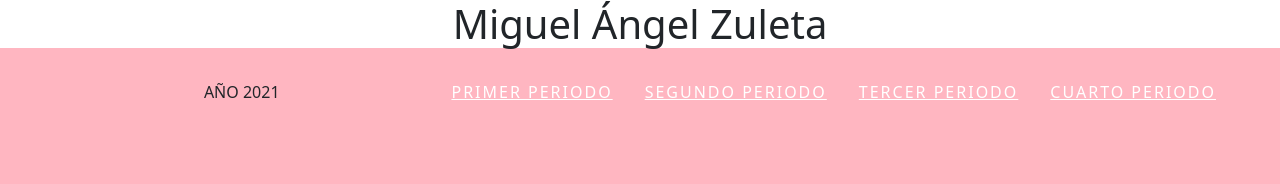
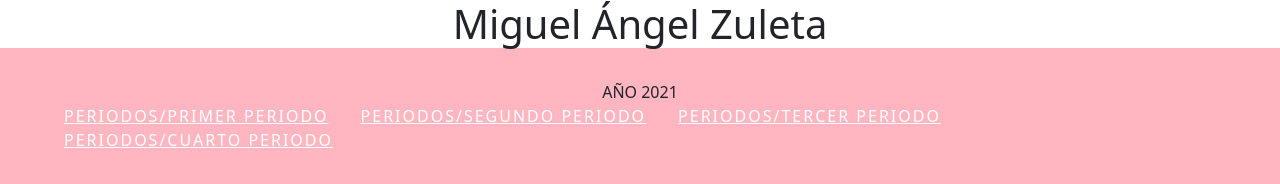
Before and after one commit to miguel142434/website, a plain HTML site: page index.html in a window 1280 px wide. Drawn offline with nearby package versions, Linux system fonts and the light colour scheme.

Commit message:
Update index.html

```diff
--- a/index.html
+++ b/index.html
@@ -19,10 +19,10 @@
                <label for="drop">AÑO 2021</label>
                <input type="ceckbox" id="drop/">
                <ul class="menu">
-               	   <li><a href="Primer periodo.html" >Primer periodo</a></li>
-               	   <li><a href="Segundo periodo.html">Segundo periodo</a></li>
-               	   <li><a href="Tercer periodo.html">Tercer periodo</a></li>
-                   <li><a href="Cuarto periodo.html">Cuarto periodo</li>
+               	   <li><a href="Primer periodo.html" >Periodos/Primer periodo</a></li>
+               	   <li><a href="Segundo periodo.html">Periodos/Segundo periodo</a></li>
+               	   <li><a href="Tercer periodo.html">Periodos/Tercer periodo</a></li>
+                   <li><a href="Cuarto periodo.html">Periodos/Cuarto periodo</li>
 
                </ul>
    			</nav>
```
